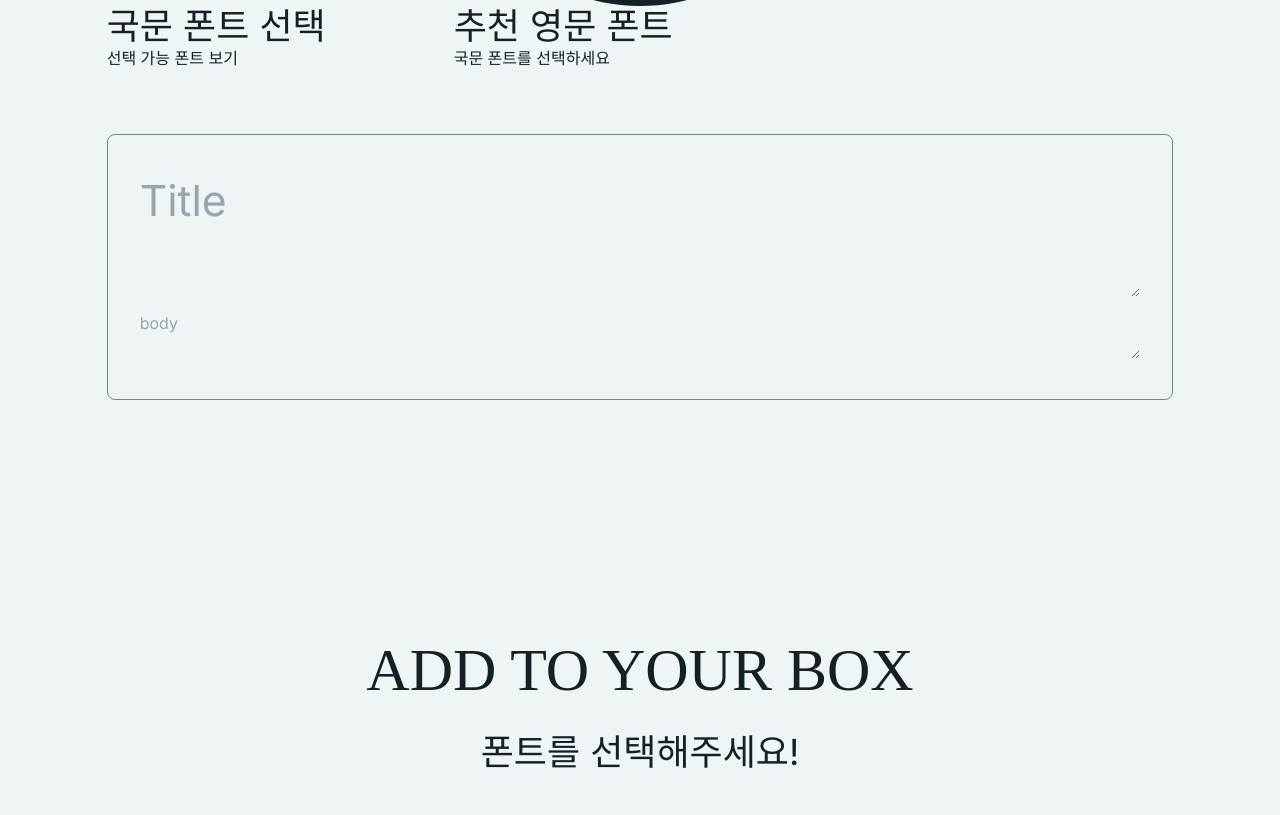
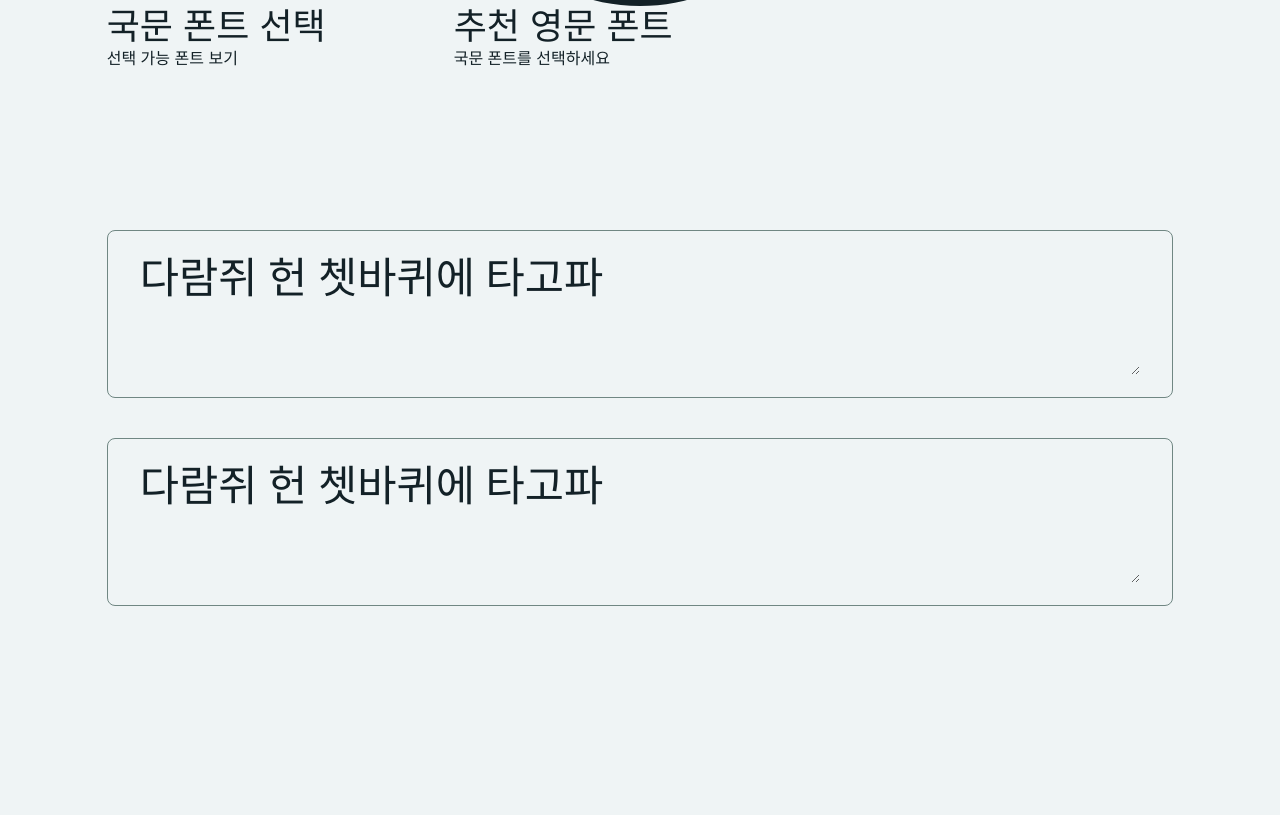
Before and after one commit to wrryu09/TYPOLAB, a Next.js app in the folder typolab/: page /pair in a window 1280 px wide. Shown: the part 440-1255 px from the top of the page. Built offline with nearby package versions, Linux system fonts and the light colour scheme; a web font is replaced by a local one.

Commit message:
✨ font preview

```diff
--- a/typolab/src/app/pair/page.tsx
+++ b/typolab/src/app/pair/page.tsx
@@ -9,7 +9,6 @@ import FontCard from "@/components/FontCard";
 import putFontSetToBox from "@/services/putFontSetToBox";
 import { getKoreanFontList } from "@/services/apis/getKoreanFontList";
 import { getKoreanFontInfoDB } from "@/services/apis/getKoreanFontInfoDB";
-import FontDisplayBox from "@/containers/pair/FontDisplayBox";
 import {
   FontInfoFromDB,
   FontNameNVar,
@@ -22,6 +21,7 @@ import { inferSimillarLatin } from "@/services/apis/inferSimillarLatin";
 import KoreanFontList from "@/containers/pair/KoreanFontList";
 import LatinRecRes from "@/containers/pair/LatinRecRes";
 import { getLatinsFontInfoDB } from "@/services/apis/getLatinFontInfoDB";
+import PreviewBox from "@/containers/pair/PreviewBox";
 
 type Props = {};
 
@@ -40,8 +40,10 @@ const Pair = (props: Props) => {
     { id: 5, name: "#발표자료에좋은", selected: true },
     { id: 6, name: "#코딩하기좋은", selected: true },
   ]);
-  const [displayTitleSize, setDisplayTitleSize] = useState(32);
-  const [displayContentSize, setDisplayContentSize] = useState(12);
+  // const [displayTitleSize, setDisplayTitleSize] = useState(32);
+  // const [displayContentSize, setDisplayContentSize] = useState(12);
+  const [displayFirstSize, setDisplayFirstSize] = useState(32);
+  const [displayScndSize, setDisplayScndSize] = useState(32);
 
   function handleTagSelection(tagId: number) {
     const tagArr = [...tagList];
@@ -178,7 +180,7 @@ const Pair = (props: Props) => {
         </div>
 
         {/* font section */}
-        <div className="flex self-start gap-32 mb-16">
+        <div className="flex self-start gap-32 mb-40">
           {/* 국문 선택 폰트 모달 */}
           {showKoreanFontList ? (
             <KoreanFontList
@@ -278,12 +280,20 @@ const Pair = (props: Props) => {
         </div>
 
         {/* font display box */}
-        <FontDisplayBox
-          displayContentSize={displayContentSize}
-          displayTitleSize={displayTitleSize}
-          setDisplayContentSize={setDisplayContentSize}
-          setDisplayTitleSize={setDisplayTitleSize}
-        />
+        <div className="flex flex-col w-full mb-40">
+          <PreviewBox
+            fontSize={displayFirstSize}
+            setFontSize={setDisplayFirstSize}
+            fontFamily={koreanFont}
+            boxNum={1}
+          />
+          <PreviewBox
+            fontSize={displayScndSize}
+            setFontSize={setDisplayScndSize}
+            fontFamily={latinFont}
+            boxNum={2}
+          />
+        </div>
 
         {/* box section */}
         <div className="w-full mb-60">
@@ -297,7 +307,7 @@ const Pair = (props: Props) => {
                     {koreanFont.name}
                   </h1>
                   <p>
-                    {koreanFont.variants}, {displayTitleSize}
+                    {koreanFont.variants}, {displayFirstSize}
                   </p>
                 </div>
                 {firstInBox ? (
@@ -310,7 +320,7 @@ const Pair = (props: Props) => {
                         {
                           family: koreanFont.name,
                           weight: koreanFont.variants,
-                          size: 32,
+                          size: displayFirstSize,
                         },
                         setFirstInBox
                       );
@@ -332,7 +342,7 @@ const Pair = (props: Props) => {
                     {latinFont.name}
                   </h1>
                   <p>
-                    {latinFont.variants}, {displayContentSize}
+                    {latinFont.variants}, {displayScndSize}
                   </p>
                 </div>
                 {scndInBox ? (
@@ -345,7 +355,7 @@ const Pair = (props: Props) => {
                         {
                           family: latinFont.name,
                           weight: latinFont.variants,
-                          size: 12,
+                          size: displayFirstSize,
                         },
                         setScndInBox
                       );
--- /dev/null
+++ b/typolab/src/containers/pair/PreviewBox.tsx
@@ -0,0 +1,69 @@
+import React, { useRef, useState } from "react";
+import FontSetting from "../search/FontSetting";
+import { FontNameVarSet } from "@/types/types";
+
+type Props = {
+  fontSize: number;
+  setFontSize: React.Dispatch<React.SetStateAction<number>>;
+  fontFamily: FontNameVarSet;
+  boxNum: 1 | 2;
+};
+
+const PreviewBox = (props: Props) => {
+  const [showSetting, setShowSetting] = useState(false);
+  const [text, setText] = useState("다람쥐 헌 쳇바퀴에 타고파");
+  const textareaRef = useRef<HTMLTextAreaElement | null>(null);
+
+  const onTxtChange = (e: React.ChangeEvent<HTMLTextAreaElement>) => {
+    setText(e.currentTarget.value);
+    if (textareaRef && textareaRef.current) {
+      textareaRef.current.style.height = "0px";
+      const scrollHeight = textareaRef.current.scrollHeight;
+      textareaRef.current.style.height = scrollHeight + "px";
+    }
+  };
+
+  const onFontSizeChange = (e: EventTarget & HTMLInputElement) => {
+    if (textareaRef && textareaRef.current) {
+      textareaRef.current.style.height = "0px";
+      const scrollHeight = textareaRef.current.scrollHeight;
+      textareaRef.current.style.height = scrollHeight + "px";
+    }
+  };
+
+  return (
+    <div className="w-full flex flex-col items-start gap-y-2 border border-greenGrey px-8 py-4 rounded-lg mb-10">
+      <style>{`
+              .fontSize${props.boxNum}{
+                font-family: ${props.fontFamily.name};
+                font-weight: ${props.fontFamily.variants};
+                font-size: ${props.fontSize}pt;
+              }
+            `}</style>
+      <div
+        className="w-full"
+        onMouseOver={() => setShowSetting(true)}
+        onMouseOut={() => setShowSetting(false)}
+      >
+        <FontSetting
+          visible={showSetting}
+          size={props.fontSize}
+          setSize={props.setFontSize}
+          fontFamily={props.fontFamily}
+          onChange={onFontSizeChange}
+          min={16}
+          max={120}
+        />
+        <textarea
+          ref={textareaRef}
+          value={text}
+          className={`fontSize${props.boxNum} bg-fog w-full`}
+          placeholder="Title"
+          onChange={onTxtChange}
+        />
+      </div>
+    </div>
+  );
+};
+
+export default PreviewBox;
--- a/typolab/src/containers/search/FontSetting.tsx
+++ b/typolab/src/containers/search/FontSetting.tsx
@@ -1,4 +1,4 @@
-import { useRouter } from "next/navigation";
+import { FontNameVarSet } from "@/types/types";
 import React from "react";
 
 type Props = {
@@ -7,14 +7,15 @@ type Props = {
   visible: boolean;
   min: number;
   max: number;
+  fontFamily: FontNameVarSet;
+  onChange: (e: EventTarget & HTMLInputElement) => void;
 };
 
 const FontSetting = (props: Props) => {
-  const router = useRouter();
-
   function handleInputChange(e: React.ChangeEvent<HTMLInputElement>) {
     const val: number = Number(e.currentTarget.value);
     props.setSize(val);
+    props.onChange(e.currentTarget);
   }
 
   return (
@@ -24,6 +25,8 @@ const FontSetting = (props: Props) => {
       }`}
     >
       <p>FONTFAMILY</p>
+      <p>{props.fontFamily.name}</p>
+      <p>{props.fontFamily.variants}</p>
       <p>SIZE</p>
       <input
         type="range"
@@ -32,14 +35,6 @@ const FontSetting = (props: Props) => {
         onChange={handleInputChange}
       />
       {props.size}PT
-      <button
-        className="bg-greenGrey text-white px-2 py-0.5 rounded-md shrink-0"
-        onClick={() => {
-          router.push("/pair/changeFont");
-        }}
-      >
-        CHANGE FONT
-      </button>
     </div>
   );
 };
```
